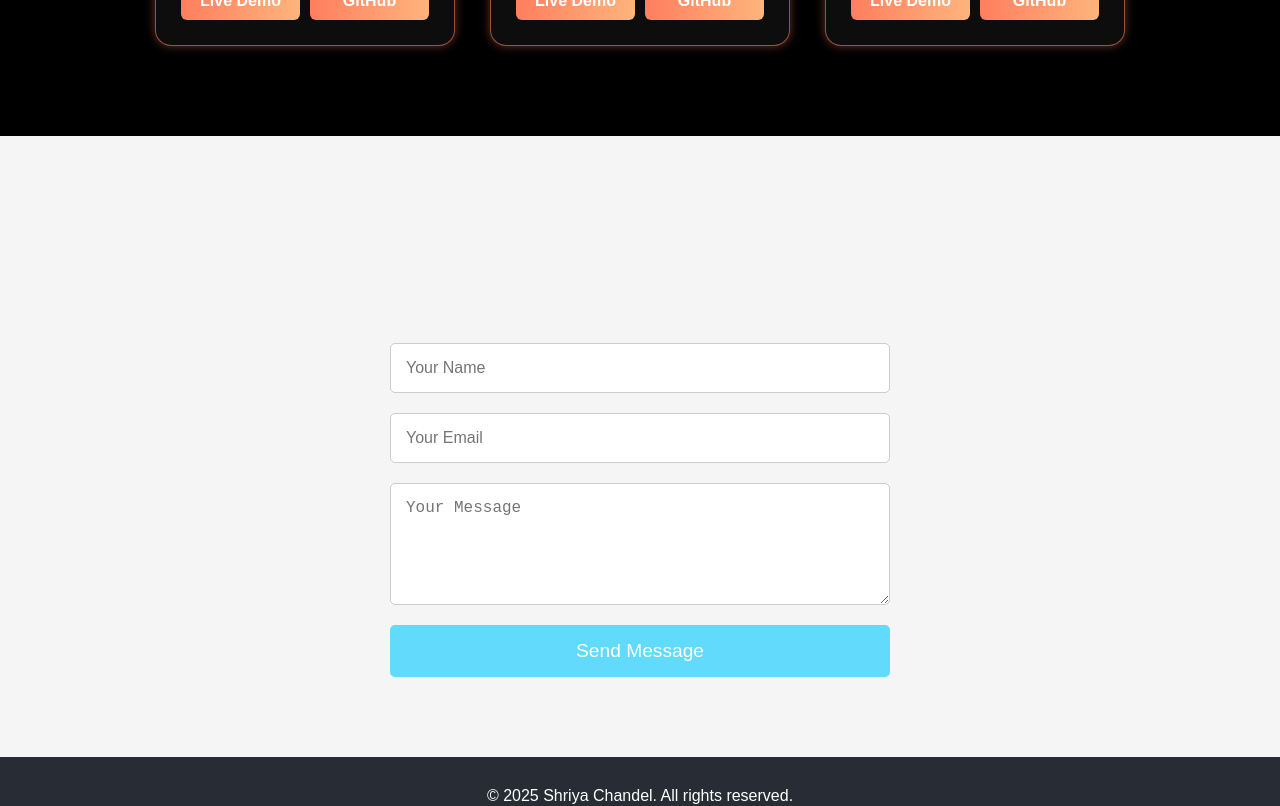
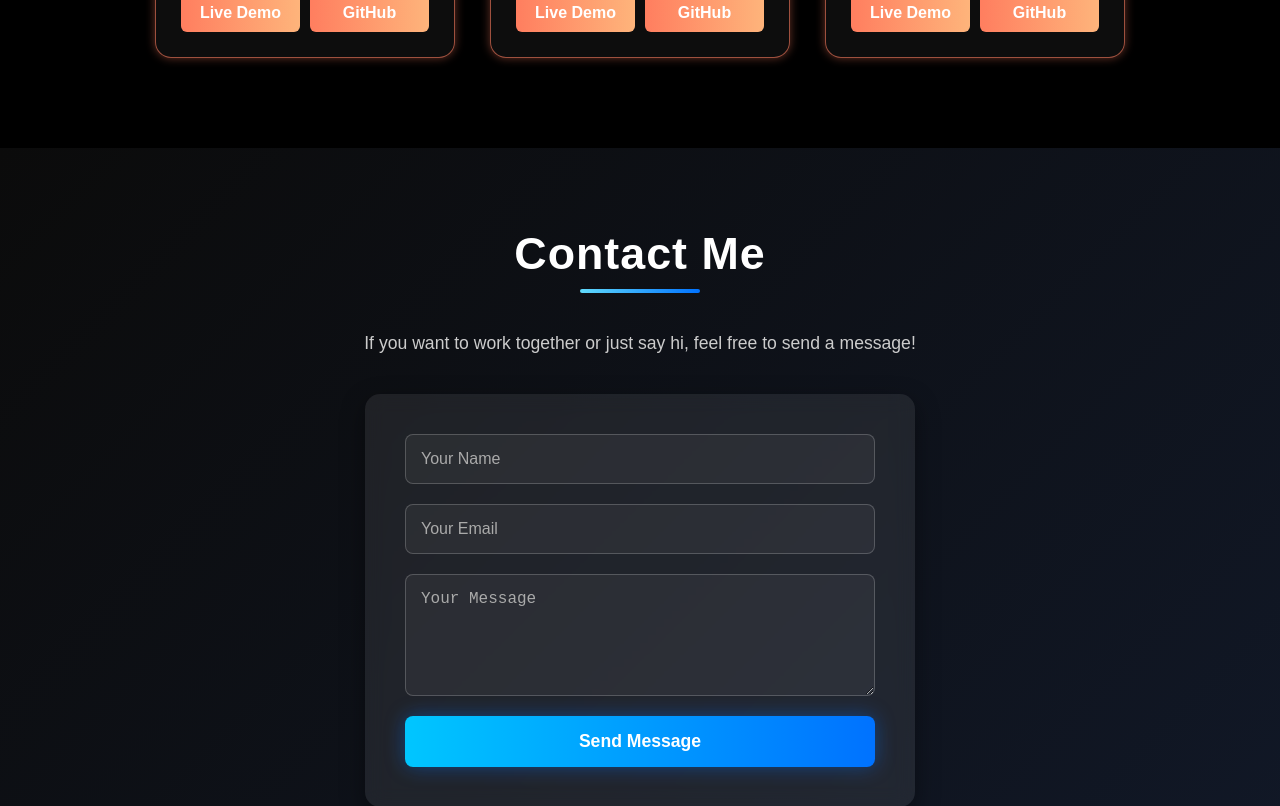
Before and after one commit to shriyachandel/portfolio, a React (Create React App) app: page / in a window 1280 px wide. Shown: the part 1640-2446 px from the top of the page. Built offline with nearby package versions, Linux system fonts and the light colour scheme.

Commit message:
Update in contact css

```diff
--- a/src/components/Header.js
+++ b/src/components/Header.js
@@ -1,22 +1,36 @@
-import React, { useState } from "react";
+import React, { useState, useEffect } from "react";
 import { Link } from "react-scroll";
 import "./css/Header.css";
 
 const Header = () => {
   const [menuOpen, setMenuOpen] = useState(false);
 
+  // 👉 Sticky Header effect on scroll
+  useEffect(() => {
+    const handleScroll = () => {
+      const header = document.querySelector(".header");
+      if (window.scrollY > 50) {
+        header.classList.add("scrolled");
+      } else {
+        header.classList.remove("scrolled");
+      }
+    };
+
+    window.addEventListener("scroll", handleScroll);
+    return () => window.removeEventListener("scroll", handleScroll);
+  }, []);
+
   return (
     <header className="header">
       <div className="logo">
         <img src="/shrii.jpeg" alt="Shriya Chandel" />
-
-        </div>
+      </div>
 
       <nav className={`nav ${menuOpen ? "open" : ""}`}>
         <ul>
-           <li><Link to="about" smooth={true} duration={500}>About</Link></li>
-           <li><Link to="projects" smooth={true} duration={800}>Projects</Link></li>
-           <li><Link to="contact" smooth={true} duration={800}>Contact</Link></li>
+          <li><Link to="about" smooth={true} duration={500}>About</Link></li>
+          <li><Link to="projects" smooth={true} duration={800}>Projects</Link></li>
+          <li><Link to="contact" smooth={true} duration={800}>Contact</Link></li>
         </ul>
       </nav>
 
--- a/src/components/css/Contact.css
+++ b/src/components/css/Contact.css
@@ -1,45 +1,104 @@
 .contact {
   padding: 80px 50px;
   text-align: center;
-  background-color: #f5f5f5;
+  background: linear-gradient(135deg, #0b0b0b, #111827);
+  color: #fff;
+  position: relative;
+  overflow: hidden;
 }
 
 .contact h2 {
-  font-size: 2.5rem;
-  margin-bottom: 20px;
+  font-size: 2.8rem;
+  margin-bottom: 10px;
+  position: relative;
+  display: inline-block;
+  color: #fff;
+  text-transform: capitalize;
+  letter-spacing: 1px;
+}
+
+.contact h2::after {
+  content: "";
+  display: block;
+  width: 120px;
+  height: 4px;
+  margin: 10px auto 30px;
+  background: linear-gradient(90deg, #61dafb, #0072ff);
+  border-radius: 2px;
 }
 
 .contact p {
   margin-bottom: 40px;
-  font-size: 1.2rem;
+  font-size: 1.1rem;
+  color: #ccc;
 }
 
 .contact-form {
   display: flex;
   flex-direction: column;
-  max-width: 500px;
+  max-width: 550px;
   margin: 0 auto;
   gap: 20px;
+  background: rgba(255, 255, 255, 0.08);
+  padding: 40px;
+  border-radius: 15px;
+  backdrop-filter: blur(10px);
+  box-shadow: 0 8px 25px rgba(0, 0, 0, 0.4);
 }
 
 .contact-form input,
 .contact-form textarea {
   padding: 15px;
-  border-radius: 5px;
-  border: 1px solid #ccc;
+  border-radius: 8px;
+  border: 1px solid rgba(255, 255, 255, 0.2);
+  background: rgba(255, 255, 255, 0.05);
+  color: #fff;
   font-size: 1rem;
+  outline: none;
+  transition: all 0.3s ease;
+}
+
+.contact-form input::placeholder,
+.contact-form textarea::placeholder {
+  color: #aaa;
+}
+
+.contact-form input:focus,
+.contact-form textarea:focus {
+  border-color: #61dafb;
+  box-shadow: 0 0 10px rgba(97, 218, 251, 0.3);
+  background: rgba(255, 255, 255, 0.1);
 }
 
 .contact-form button {
   padding: 15px;
-  border-radius: 5px;
+  border-radius: 8px;
   border: none;
-  background-color: #61dafb;
-  color: white;
-  font-size: 1.2rem;
+  background: linear-gradient(90deg, #00c6ff, #0072ff);
+  color: #fff;
+  font-size: 1.1rem;
+  font-weight: 600;
   cursor: pointer;
+  transition: all 0.3s ease;
+  box-shadow: 0 0 20px rgba(0, 114, 255, 0.4);
 }
 
 .contact-form button:hover {
-  background-color: #21a1f1;
+  transform: translateY(-2px);
+  box-shadow: 0 0 30px rgba(0, 114, 255, 0.6);
+  background: linear-gradient(90deg, #0072ff, #00c6ff);
 }
+
+@media (max-width: 768px) {
+  .contact {
+    padding: 50px 20px;
+  }
+
+  .contact h2 {
+    font-size: 2rem;
+  }
+
+  .contact-form {
+    padding: 25px;
+  }
+}
--- a/src/components/css/Header.css
+++ b/src/components/css/Header.css
@@ -122,3 +122,20 @@ html, body {
     font-size: 1.2rem;
   }
 }
+
+/* Sticky behavior */
+.header {
+  position: fixed;
+  top: 0;
+  left: 0;
+  right: 0;
+  z-index: 1000;
+}
+
+/* When scrolling */
+.header.scrolled {
+  background: rgba(7, 7, 7, 0.9);
+  backdrop-filter: blur(10px);
+  box-shadow: 0 4px 15px rgba(0, 0, 0, 0.3);
+  transition: all 0.3s ease;
+}
--- a/src/components/css/Hero.css
+++ b/src/components/css/Hero.css
@@ -7,7 +7,7 @@
   overflow: hidden;
   background-color: #000;
   color: #fff;
-  padding: 0 40px;
+  padding: 140px 40px 0px;
 }
 
 .hero-canvas {
@@ -123,6 +123,9 @@
 
 /* Responsive */
 @media (max-width: 900px) {
+  .hero {
+    padding-top: 100px;
+  }
   .hero-inner {
     flex-direction: column;
     text-align: center;
--- a/src/components/css/Projects.css
+++ b/src/components/css/Projects.css
@@ -130,6 +130,9 @@
 
 /* Responsive */
 @media (max-width: 900px) {
+  .projects {
+    padding: 60px 50px;
+  }
   .project-container {
     flex-direction: column;
     align-items: center;
```
